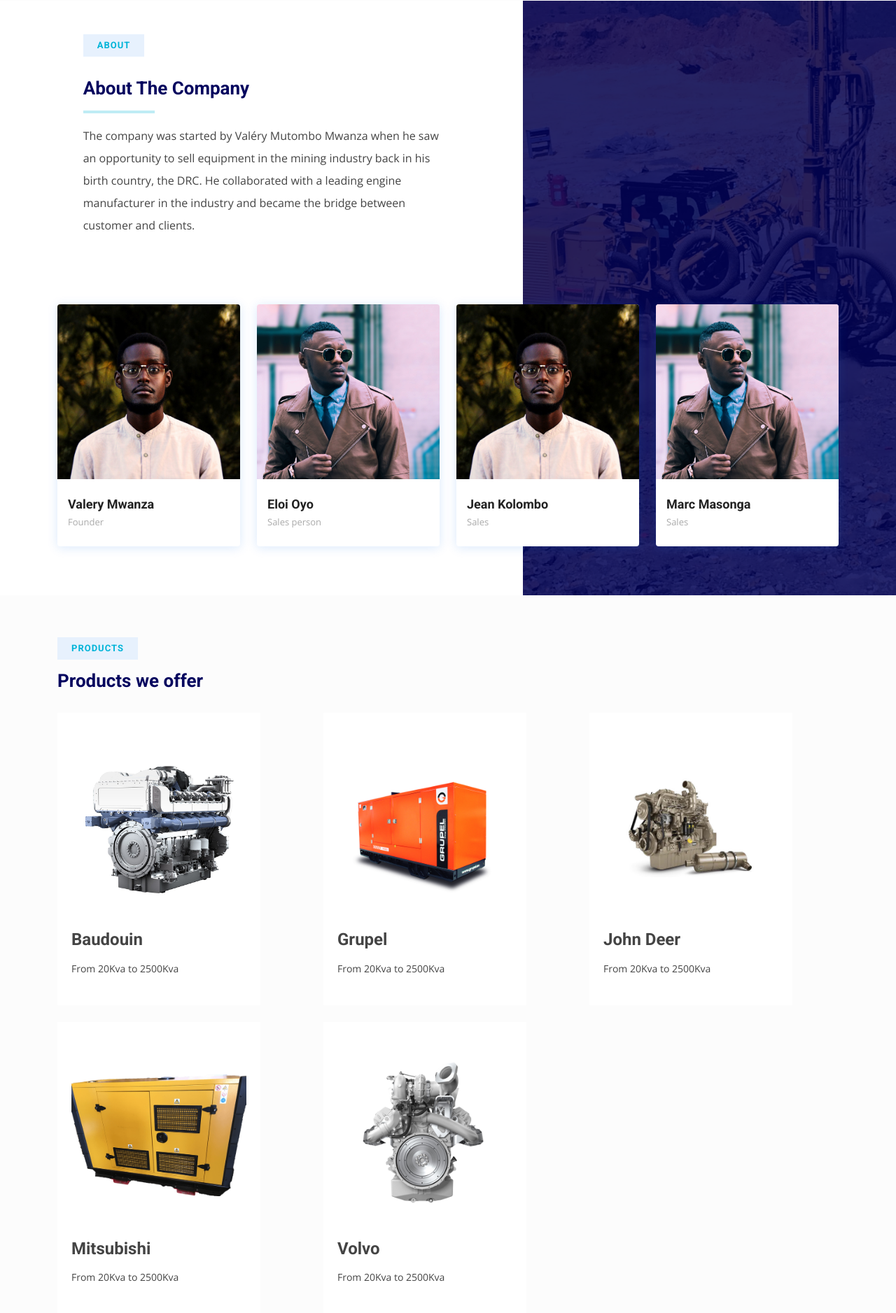
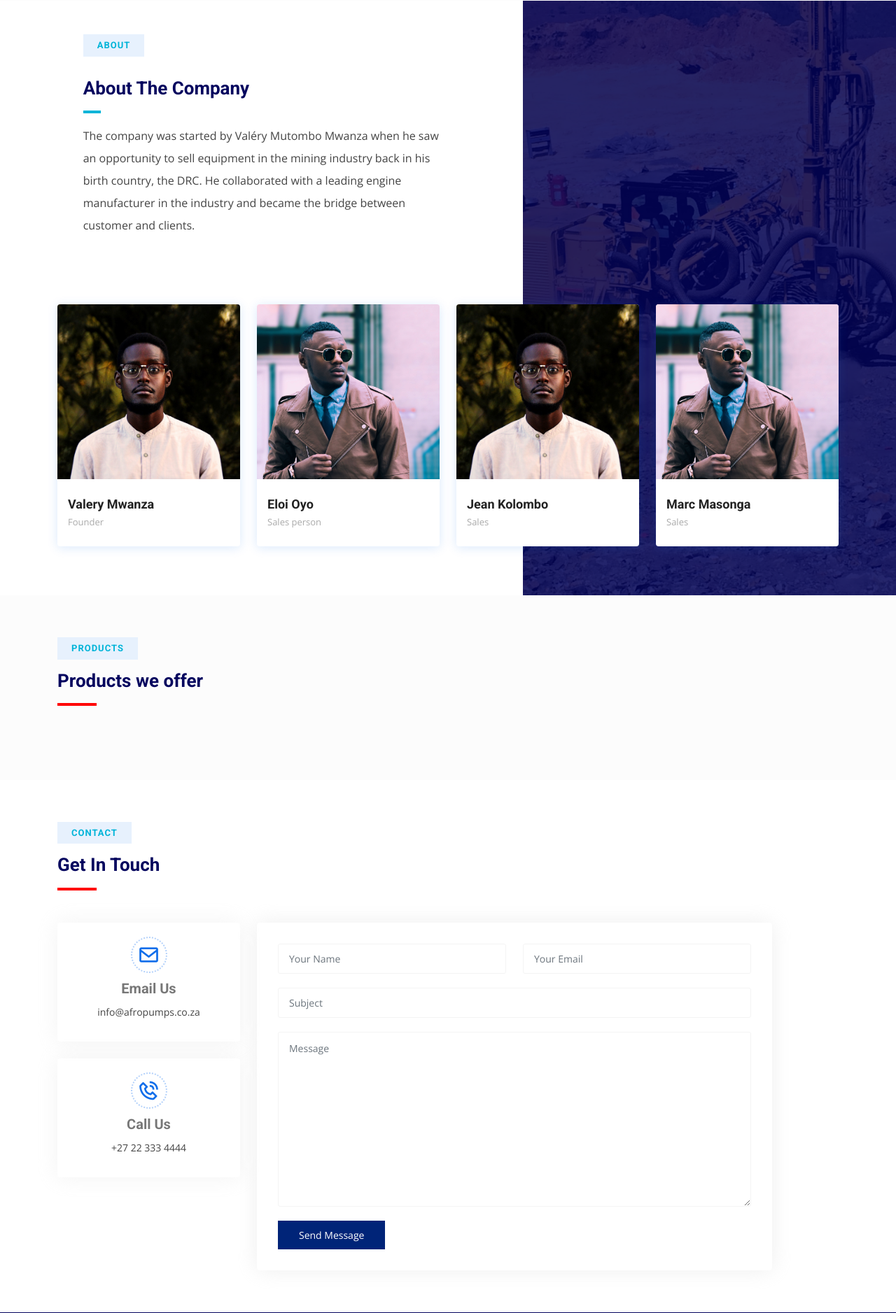
Before and after one commit to hrsn-arnd/afro-pumps, a PHP site: page / in a window 1280 px wide. Shown: the part 850-2727 px from the top of the page at 70% size. Run offline with PHP 8.4, Linux system fonts and the light colour scheme.

Commit message:
Changes made to the contact form

```diff
--- a/assets/css/style.css
+++ b/assets/css/style.css
@@ -595,6 +595,13 @@ section {
   }
 }
 
+.underline {
+  width: 5%;
+  border: 2px solid red;
+  opacity: 1;
+}
+
+
 /*--------------------------------------------------------------
 # Breadcrumbs
 --------------------------------------------------------------*/
@@ -1060,10 +1067,15 @@ section {
 
 .contact .php-email-form input {
   padding: 10px 15px;
+  border: 1px solid #f4f4f4;
+  border-radius: 3px;
 }
 
 .contact .php-email-form textarea {
   padding: 12px 15px;
+  border: 1px solid #f4f4f4;
+  border-radius: 3px;
+  height: 250px;
 }
 
 .contact .php-email-form button[type="submit"] {
--- a/index.html
+++ b/index.html
@@ -99,7 +99,7 @@
       <h1>Delivering quality mining equipment</h1>
       <h2>We provide engines, generators and pumps to the earthmoving industry.</h2>
       <div class="d-flex">
-        <a href="#contact" class="btn-get-started scrollto d-flex">Find Out More<i class="bi bi-arrow-down align-self-center"></i></a>
+        <a href="#contact" class="btn-get-started scrollto d-flex">Get In Touch<i class="bi bi-arrow-down align-self-center"></i></a>
       </div>
     </div>
   </section><!-- End Hero -->
@@ -148,7 +148,7 @@
         <div class="row">
           <div class="content" data-aos="fade-right" data-aos-delay="100">
             <h3>About The Company</h3>
-            <hr style="width:20%; border: 2px solid #00B4D8;">
+            <hr class="underline">
 
             <p>
               The company was started by Valéry Mutombo Mwanza when he saw an
@@ -232,58 +232,15 @@
         <div class="section-title">
           <h2>Products</h2>
           <h3>Products we offer</h3>
+          <hr class="underline">
         </div>
 
         <div class="row">
-          <div class="col-lg-4 col-md-6 d-flex align-items-stretch" data-aos="zoom-in" data-aos-delay="100">
-            <div class="icon-box">
-              <div class="icon"><img src="assets/img/products/baudouin.jpg"></div>
-              <h4><a href="">Baudouin</a></h4>
-              <p>From 20Kva to 2500Kva</p>
-            </div>
-          </div>
-
-          <div class="col-lg-4 col-md-6 d-flex align-items-stretch" data-aos="zoom-in" data-aos-delay="100">
-            <div class="icon-box">
-              <div class="icon"><img src="assets/img/products/grupel.jpg"></div>
-              <h4><a href="">Grupel</a></h4>
-              <p>From 20Kva to 2500Kva</p>
-            </div>
-          </div>
-
-          <div class="col-lg-4 col-md-6 d-flex align-items-stretch" data-aos="zoom-in" data-aos-delay="100">
-            <div class="icon-box">
-              <div class="icon"><img src="assets/img/products/john-deer.jpg"></div>
-              <h4><a href="">John Deer</a></h4>
-              <p>From 20Kva to 2500Kva</p>
-            </div>
-          </div>
-
-          <div class="col-lg-4 col-md-6 d-flex align-items-stretch mt-4" data-aos="zoom-in" data-aos-delay="100">
-            <div class="icon-box">
-              <div class="icon"><img src="assets/img/products/mitsubishi.png"></div>
-              <h4><a href="">Mitsubishi</a></h4>
-              <p>From 20Kva to 2500Kva</p>
-            </div>
-          </div>
-
-          <div class="col-lg-4 col-md-6 d-flex align-items-stretch mt-4" data-aos="zoom-in" data-aos-delay="100">
-            <div class="icon-box">
-              <div class="icon"><img src="assets/img/products/volvo.png"></div>
-              <h4><a href="">Volvo</a></h4>
-              <p>From 20Kva to 2500Kva</p>
-            </div>
-          </div>
 
         </div>
 
       </div>
     </section><!-- End Services Section -->
-
-    <!-- ======= Team Section ======= -->
-    <section id="team" class="team">
-
-    </section><!-- End Team Section -->
 
     <!-- ======= Contact Section ======= -->
     <section id="contact" class="contact" style="background: ">
@@ -292,6 +249,7 @@
         <div class="section-title">
           <h2>Contact</h2>
           <h3><span>Get In Touch</span></h3>
+          <hr class="underline">
         </div>
 
         <div class="row" data-aos="fade-up" data-aos-delay="100">
@@ -310,7 +268,7 @@
             </div>
           </div>
 
-          <div class="col-lg-6">
+          <div class="col-lg-8">
             <form action="forms/contact.php" method="post" role="form" class="php-email-form">
               <div class="row">
                 <div class="col form-group">
```
